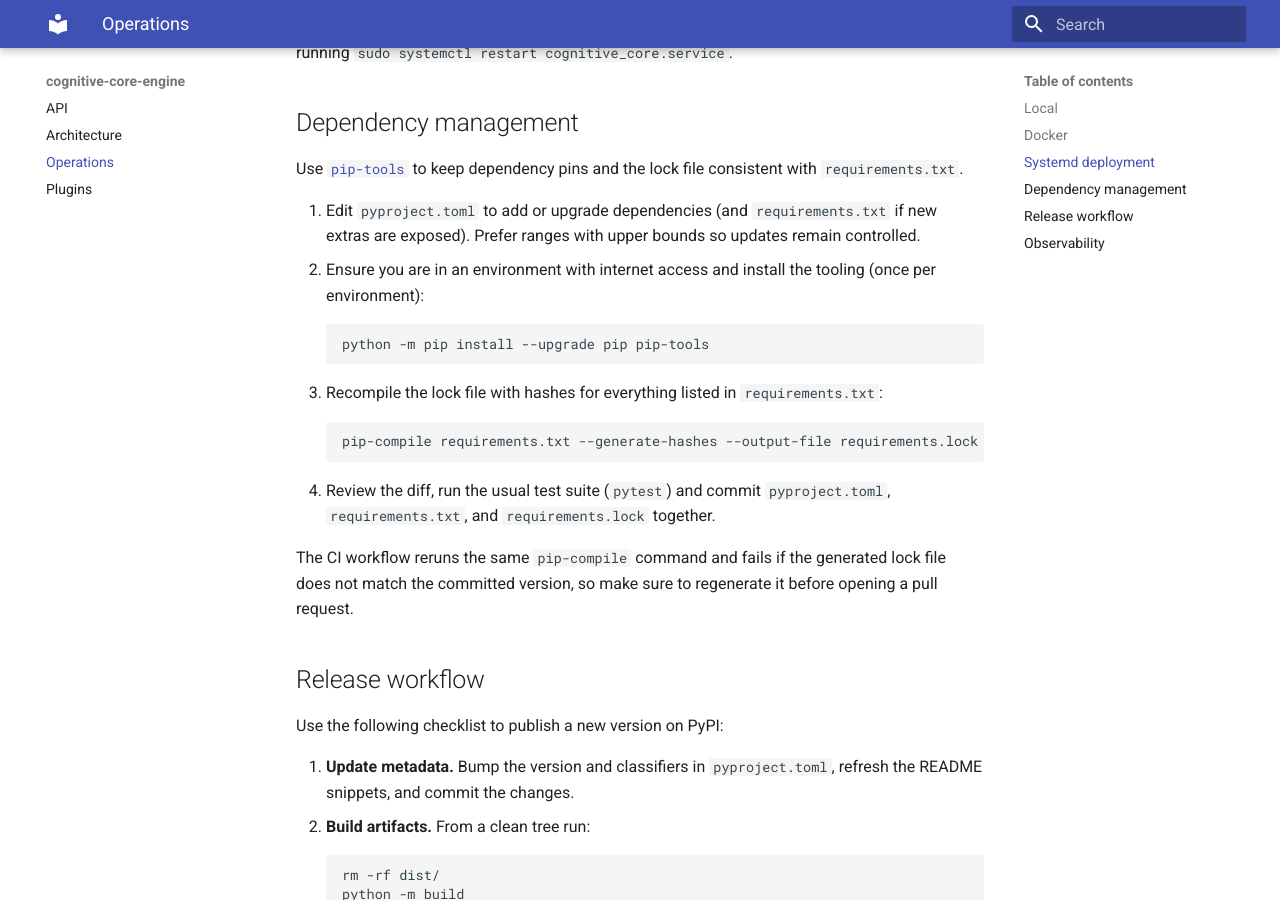
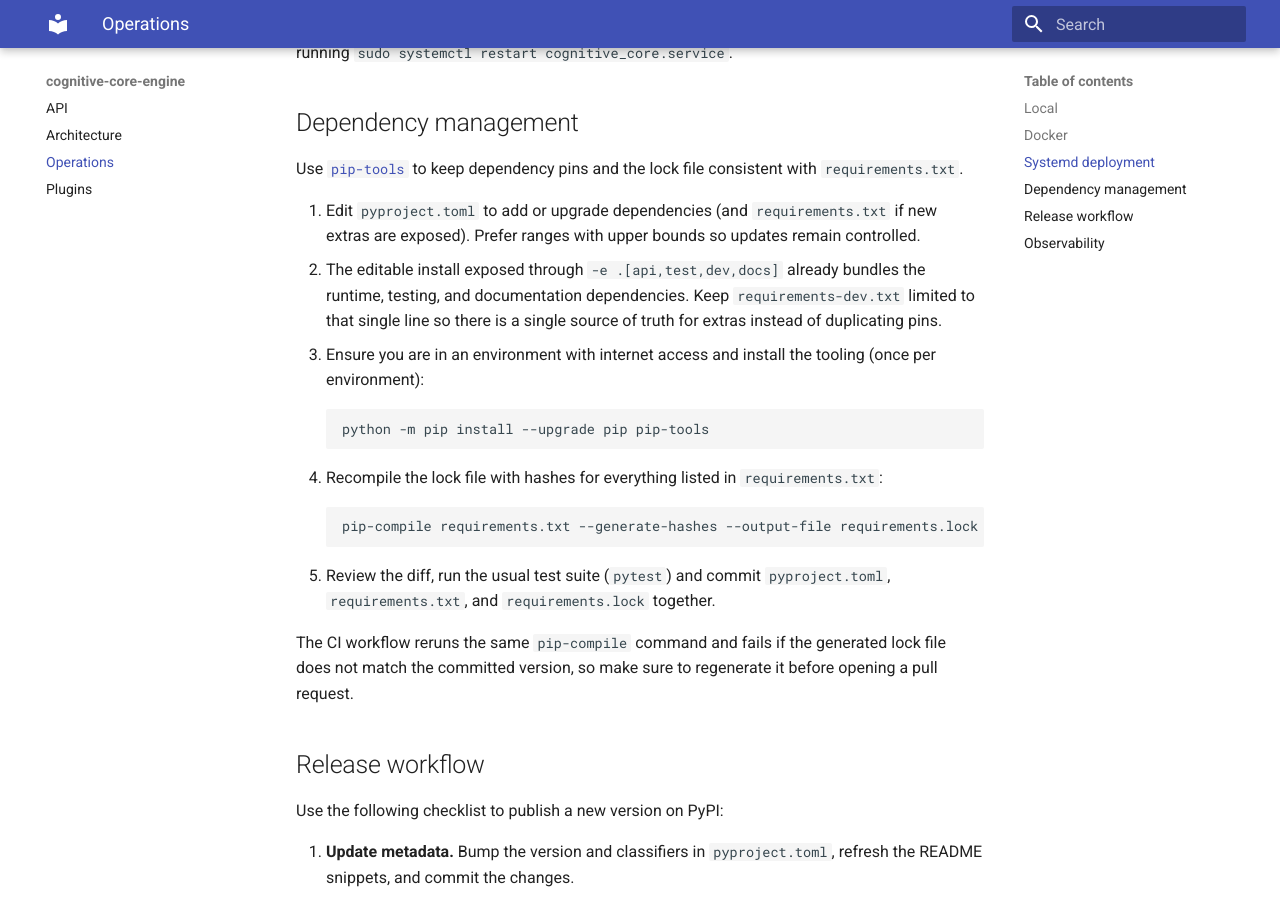
Before and after one commit to neuron7x/cognitive-core-engine, an MkDocs documentation site: the page built from docs/operations.md, in a window 1280 px wide and 900 px high, scrolled down 1943 px. Built offline with MkDocs 1.6.1 and Material for MkDocs 9.7.7, drawn with Linux system fonts in a browser that asks for light colours.

Commit message:
Simplify dev requirements extras

````diff
--- a/docs/operations.md
+++ b/docs/operations.md
@@ -82,15 +82,16 @@ cognitive_core.service`.
 Use [`pip-tools`](https://github.com/jazzband/pip-tools) to keep dependency pins and the lock file consistent with `requirements.txt`.
 
 1. Edit `pyproject.toml` to add or upgrade dependencies (and `requirements.txt` if new extras are exposed). Prefer ranges with upper bounds so updates remain controlled.
-2. Ensure you are in an environment with internet access and install the tooling (once per environment):
+2. The editable install exposed through `-e .[api,test,dev,docs]` already bundles the runtime, testing, and documentation dependencies. Keep `requirements-dev.txt` limited to that single line so there is a single source of truth for extras instead of duplicating pins.
+3. Ensure you are in an environment with internet access and install the tooling (once per environment):
    ```bash
    python -m pip install --upgrade pip pip-tools
    ```
-3. Recompile the lock file with hashes for everything listed in `requirements.txt`:
+4. Recompile the lock file with hashes for everything listed in `requirements.txt`:
    ```bash
    pip-compile requirements.txt --generate-hashes --output-file requirements.lock
    ```
-4. Review the diff, run the usual test suite (`pytest`) and commit `pyproject.toml`, `requirements.txt`, and `requirements.lock` together.
+5. Review the diff, run the usual test suite (`pytest`) and commit `pyproject.toml`, `requirements.txt`, and `requirements.lock` together.
 
 The CI workflow reruns the same `pip-compile` command and fails if the generated lock file does not match the committed version, so make sure to regenerate it before opening a pull request.
 
--- a/requirements-dev.txt
+++ b/requirements-dev.txt
@@ -1,4 +1 @@
 -e .[api,test,dev,docs]
-fastapi>=0.111,<0.120
-httpx>=0.25,<0.29
-pytest>=7.4,<8.0
````
Also changed, not shown: README.md (+2 -0 lines).
